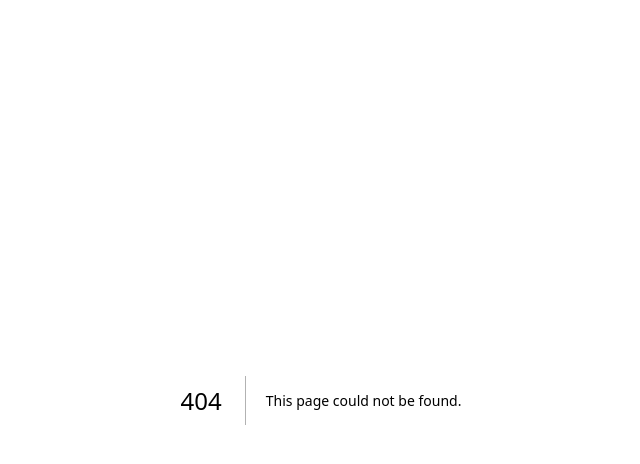
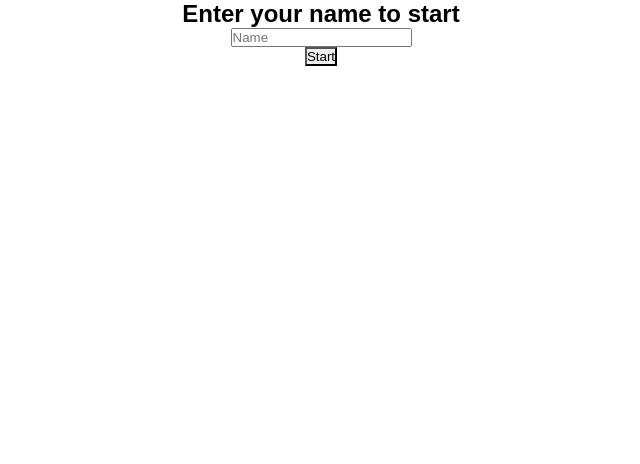
Before and after one commit to YagoMackay/chess, a Next.js app: page /userForm in a window 1280 px wide. Before the commit this address had no page. Shown: the top 464 px of the page, without its empty margins (319-959 px from the left). Built offline with nearby package versions, Linux system fonts and the light colour scheme.

Commit message:
add userForm page

```diff
--- /dev/null
+++ b/pages/userForm.tsx
@@ -0,0 +1,84 @@
+import { auth } from '@/lib/firebase';
+import { gameSubject, initGame } from '@/lib/Game';
+import { Box, Center, Container, Heading } from '@chakra-ui/layout';
+import { Button, Input } from '@chakra-ui/react';
+import { signInAnonymously } from 'firebase/auth';
+import Head from 'next/head';
+import { useRouter } from 'next/router';
+import { useEffect, useState } from 'react';
+
+export default function UserForm() {
+  const [board, setBoard] = useState([]);
+  const [isGameOver, setIsGameOver] = useState();
+  const [result, setResult] = useState();
+  const [turn, setTurn] = useState();
+  const router = useRouter();
+  const [name, setName] = useState('');
+
+  // async function handleSubmit(e: any) {
+  //   e.preventDefault();
+  //   localStorage.setItem('userName', name);
+  // }
+
+  useEffect(() => {
+    initGame();
+    const subscribe = gameSubject.subscribe((game: any) => {
+      setBoard(game.board);
+      setIsGameOver(game.isGameOver);
+      setResult(game.result);
+      setTurn(game.turn);
+    });
+    return () => subscribe.unsubscribe();
+  }, []);
+
+  const handleSubmit = async (e) => {
+    try {
+      e.preventDefault();
+      localStorage.setItem('userName', name);
+      signInAnonymously(auth);
+      router.push('/dashboard');
+    } catch (error) {
+      console.log(error.message);
+    }
+  };
+
+  return (
+    <form onSubmit={handleSubmit}>
+      <Head>
+        <title>Create Next App</title>
+        <meta name="description" content="Generated by create next app" />
+        <meta name="viewport" content="width=device-width, initial-scale=1" />
+        <link rel="icon" href="/favicon.ico" />
+      </Head>
+
+      <Container>
+        <Center display={'flex'} flexDir={'column'}>
+          <Heading
+            style={{
+              fontFamily: 'sans-serif',
+            }}
+          >
+            Enter your name to start
+          </Heading>
+
+          <Box>
+            <Input
+              type="text"
+              name=""
+              id=""
+              className="input"
+              placeholder="Name"
+              value={name}
+              onChange={(e) => setName(e.target.value)}
+              required
+            />
+          </Box>
+
+          <Button colorScheme={'blue'} size="md" type="submit">
+            Start
+          </Button>
+        </Center>
+      </Container>
+    </form>
+  );
+}
```
